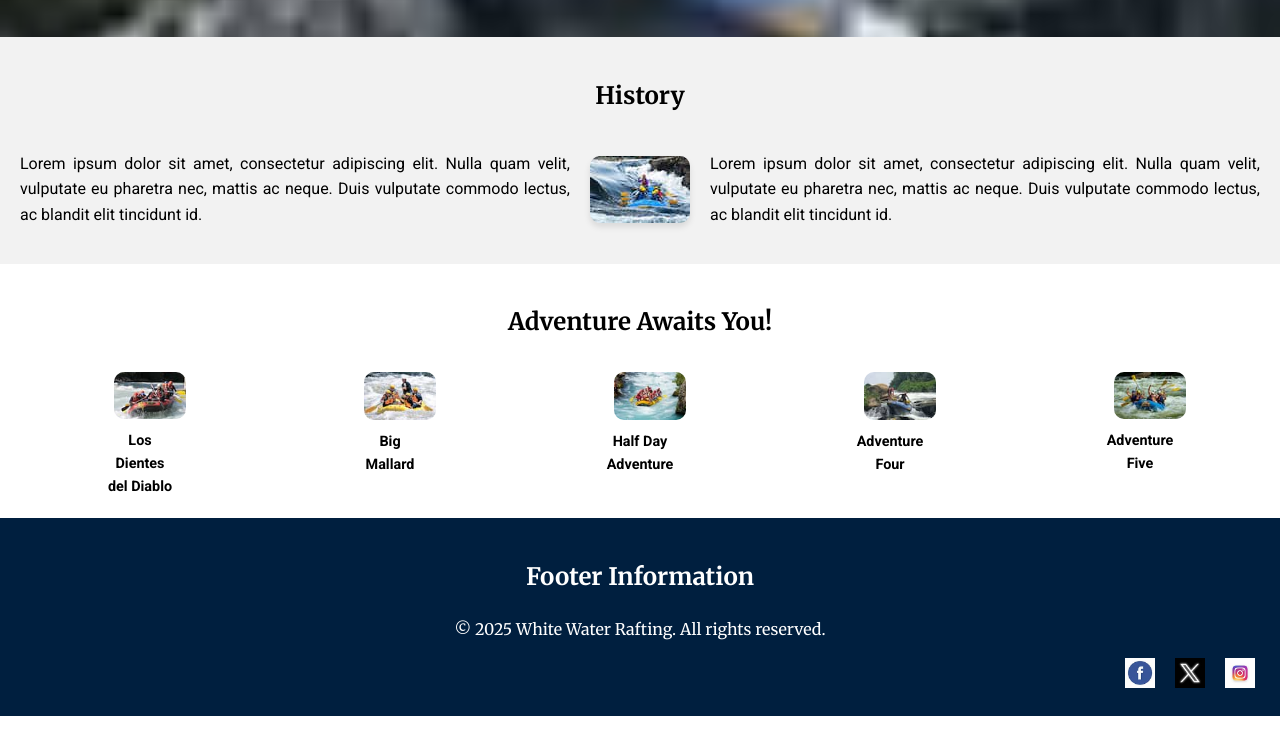
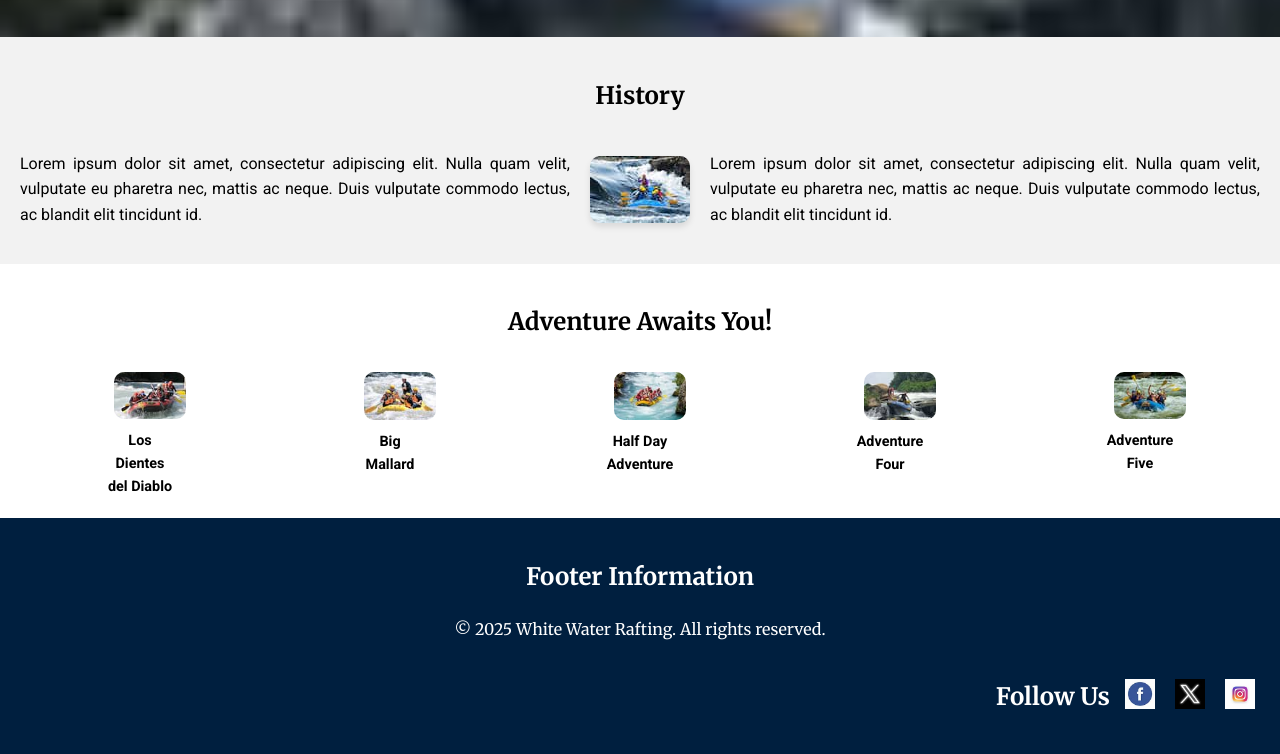
Before and after one commit to HarryMichael-bit/wdd130, a plain HTML site: page wwr/about.html in a window 1280 px wide. Shown: the part 565-1319 px from the top of the page. Before the commit the page ends 1281 px from the top, so only its background shows below. Drawn offline with Linux system fonts and the light colour scheme.

Commit message:
about_html

```diff
--- a/wwr/about.html
+++ b/wwr/about.html
@@ -91,7 +91,8 @@
             <h2>Footer Information</h2>
             <p>&copy; 2025 White Water Rafting. All rights reserved.</p>
         </section>
-        <section class="social-links">
+        <div class="social-links">
+            <h2>Follow Us</h2>
             <a href="https://www.facebook.com" target="_blank" aria-label="Facebook">
                 <img src="images/facebook.jpg" alt="Facebook">
             </a>
@@ -101,7 +102,7 @@
             <a href="https://www.instagram.com" target="_blank" aria-label="Instagram">
                 <img src="images/instagram.jpg" alt="Instagram">
             </a>
-        </section>
+            </div>
     </footer>
 </body>
 
```
